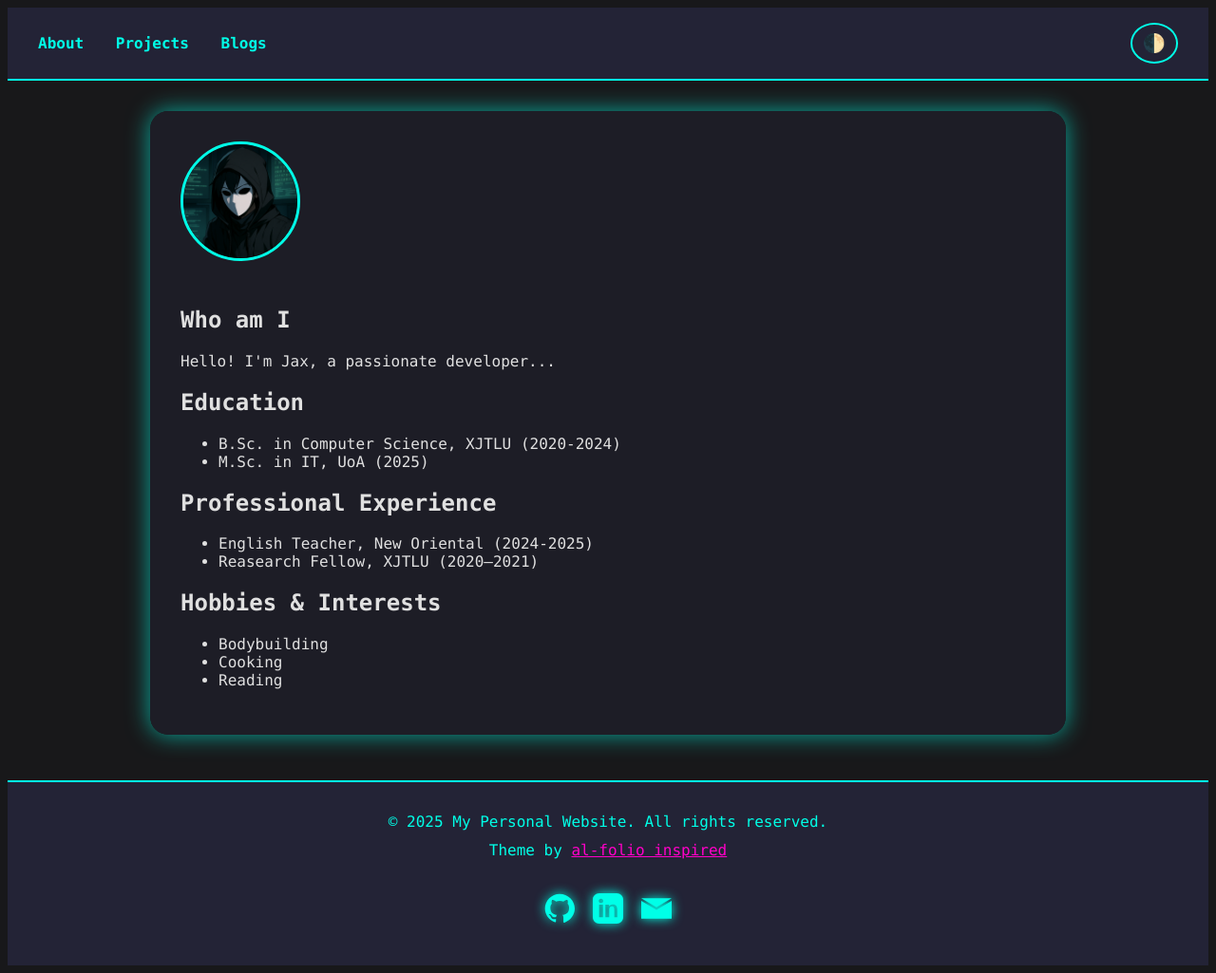
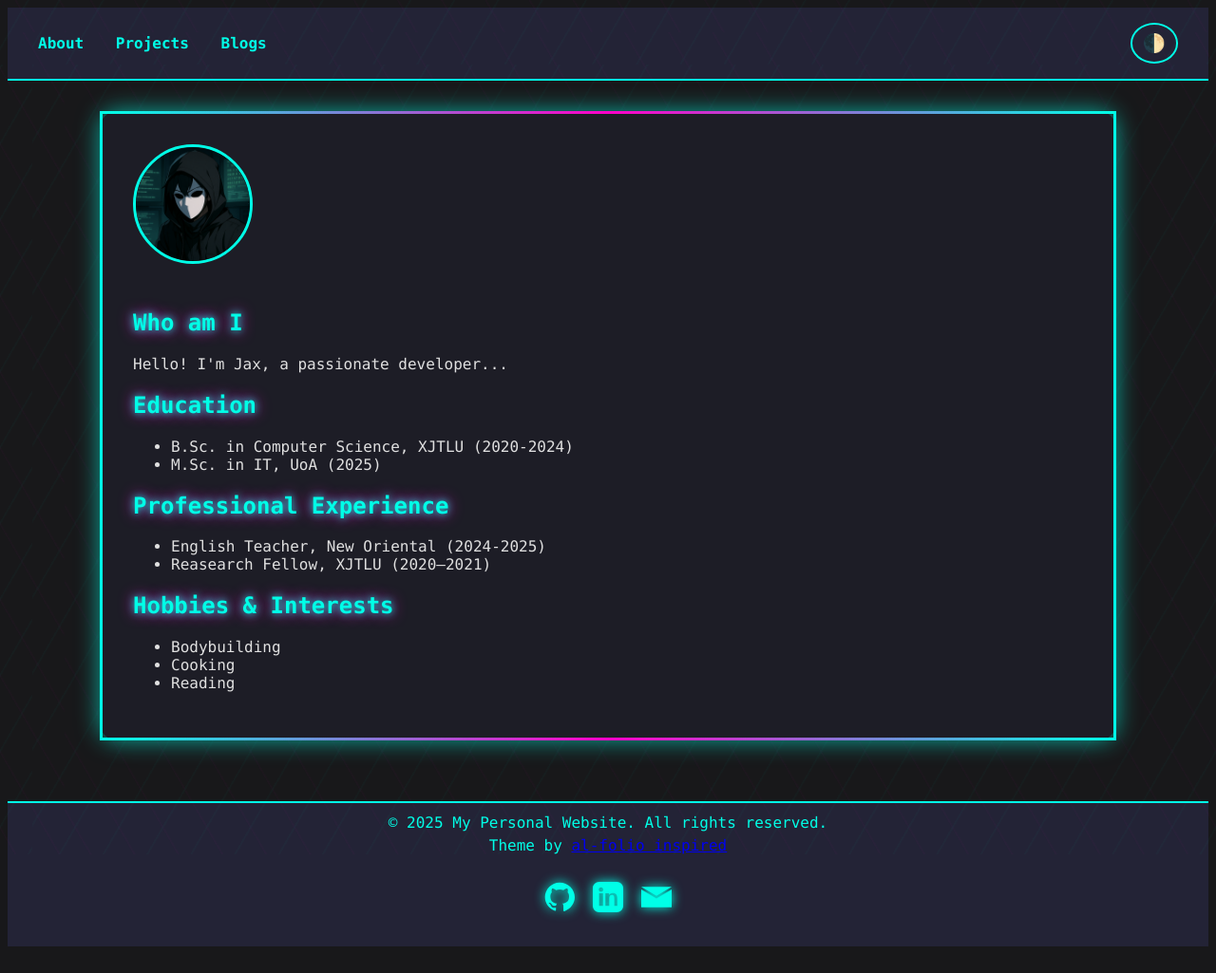
Before and after one commit to kdpkst/kdpkst.github.io, a Jekyll site: the page built from pages/index.md, in a window 1280 px wide. Shown: the whole page at 95% size. Built offline with Jekyll 4.4.1, drawn with Linux system fonts in a browser that asks for light colours; after the commit the page ends 997 px from its top, so only the background shows below that.

Commit message:
beautify the webpage

```diff
--- a/assets/css/style.css
+++ b/assets/css/style.css
@@ -1,4 +1,10 @@
+html, body {
+  height: 100%;
+}
 body {
+  min-height: 100vh;
+  display: flex;
+  flex-direction: column;
   background: #18181a;
   color: #e0e0e0;
   font-family: 'Fira Mono', 'Consolas', monospace;
@@ -26,6 +32,8 @@ body.light-mode .navbar {
   margin-right: 1.5rem;
   font-weight: bold;
   transition: color 0.2s;
+  position: relative;
+  overflow: hidden;
 }
 body.light-mode .navbar a {
   color: #ff00c8;
@@ -48,16 +56,33 @@ body.light-mode #mode-toggle {
   color: #ff00c8;
 }
 main {
-  max-width: 900px;
+  max-width: 1000px;
+  width: 95vw;
   margin: 2rem auto;
   padding: 2rem;
   background: rgba(30, 30, 40, 0.95);
   border-radius: 1.2rem;
   box-shadow: 0 0 24px #00ffe7a0;
+  position: relative;
+  z-index: 1;
+  border: 3px solid;
+  border-image: linear-gradient(90deg, #00ffe7, #ff00c8, #00ffe7) 1;
+  animation: border-anim 4s linear infinite;
+  flex: 1 0 auto;
 }
 body.light-mode main {
   background: #fff;
   box-shadow: 0 0 24px #ff00c880;
+  border-image: linear-gradient(90deg, #ffb347, #00ffe7, #ffb347) 1;
+  animation: border-anim-light 4s linear infinite;
+}
+@keyframes border-anim {
+  0% { border-image-source: linear-gradient(90deg, #00ffe7, #ff00c8, #00ffe7); }
+  100% { border-image-source: linear-gradient(270deg, #00ffe7, #ff00c8, #00ffe7); }
+}
+@keyframes border-anim-light {
+  0% { border-image-source: linear-gradient(90deg, #ffb347, #00ffe7, #ffb347); }
+  100% { border-image-source: linear-gradient(270deg, #ffb347, #00ffe7, #ffb347); }
 }
 .project-list, .blog-list {
   display: grid;
@@ -69,7 +94,7 @@ body.light-mode main {
   border: 2px solid #00ffe7;
   border-radius: 1rem;
   padding: 1.2rem;
-  transition: background 0.2s, border 0.2s;
+  transition: background 0.2s, border 0.2s, transform 0.2s, box-shadow 0.2s;
   box-shadow: 0 0 12px #00ffe7a0;
 }
 body.light-mode .project-card, body.light-mode .blog-card {
@@ -80,9 +105,13 @@ body.light-mode .project-card, body.light-mode .blog-card {
 .project-card h2, .blog-card h2 {
   margin-top: 0;
   color: #00ffe7;
+  text-shadow: 0 0 8px #00ffe7, 0 0 16px #ff00c8;
+  position: relative;
+  z-index: 1;
 }
 body.light-mode .project-card h2, body.light-mode .blog-card h2 {
   color: #ff00c8;
+  text-shadow: 0 0 8px #ff00c8, 0 0 16px #00ffe7;
 }
 .project-card a, .blog-card a {
   color: #00ffe7;
@@ -181,23 +210,20 @@ body.light-mode .self-portrait {
   box-shadow: 0 0 24px #ff00c8;
 }
 
-/* Footer */
+/* Footer - More Compact and Sticky */
 .site-footer {
   background: #232336;
   color: #00ffe7;
   text-align: center;
-  padding: 2rem 1rem 1rem 1rem;
-  margin-top: 3rem;
+  padding: 0.7rem 1rem 0.5rem 1rem;
+  margin-top: 2rem;
   border-top: 2px solid #00ffe7;
-}
-.site-footer a {
-  color: #ff00c8;
-  text-decoration: underline;
+  flex-shrink: 0;
 }
 .site-footer .footer-content {
   display: flex;
   flex-direction: column;
-  gap: 0.7rem;
+  gap: 0.3rem;
   align-items: center;
 }
 body.light-mode .site-footer {
@@ -208,3 +234,66 @@ body.light-mode .site-footer {
 body.light-mode .site-footer a {
   color: #00ffe7;
 }
+
+/* Subtle Animated Background */
+body::before {
+  content: '';
+  position: fixed;
+  top: 0; left: 0; right: 0; bottom: 0;
+  z-index: 0;
+  pointer-events: none;
+  background: repeating-linear-gradient(120deg, #00ffe733 0 2px, transparent 2px 40px), repeating-linear-gradient(60deg, #ff00c833 0 2px, transparent 2px 40px);
+  opacity: 0.12;
+  animation: bg-move 12s linear infinite;
+}
+@keyframes bg-move {
+  0% { background-position: 0 0, 0 0; }
+  100% { background-position: 80px 160px, 160px 80px; }
+}
+
+/* Neon Glow for Section Headings */
+h2, h3 {
+  color: #00ffe7;
+  text-shadow: 0 0 8px #00ffe7, 0 0 16px #ff00c8;
+  position: relative;
+  z-index: 1;
+}
+body.light-mode h2, body.light-mode h3 {
+  color: #ff00c8;
+  text-shadow: 0 0 8px #ff00c8, 0 0 16px #00ffe7;
+}
+
+/* Card Hover Effects */
+.project-card:hover, .blog-card:hover {
+  transform: translateY(-8px) scale(1.03) rotate(-1deg);
+  box-shadow: 0 0 32px #00ffe7cc, 0 0 48px #ff00c8cc;
+  border-color: #ff00c8;
+}
+body.light-mode .project-card:hover, body.light-mode .blog-card:hover {
+  box-shadow: 0 0 32px #ff00c8cc, 0 0 48px #00ffe7cc;
+  border-color: #00ffe7;
+}
+
+/* Animated Nav Underline */
+.navbar a::after {
+  content: '';
+  display: block;
+  position: absolute;
+  left: 0; bottom: -2px;
+  width: 100%; height: 3px;
+  background: linear-gradient(90deg, #00ffe7, #ff00c8);
+  border-radius: 2px;
+  transform: scaleX(0);
+  transition: transform 0.3s cubic-bezier(.4,2,.6,1);
+  z-index: 2;
+}
+.navbar a:hover::after, .navbar a:focus::after {
+  transform: scaleX(1);
+}
+
+@media (max-width: 700px) {
+  main {
+    max-width: 98vw;
+    padding: 1rem;
+  }
+}
```
Also changed, not shown: 2 other files.
